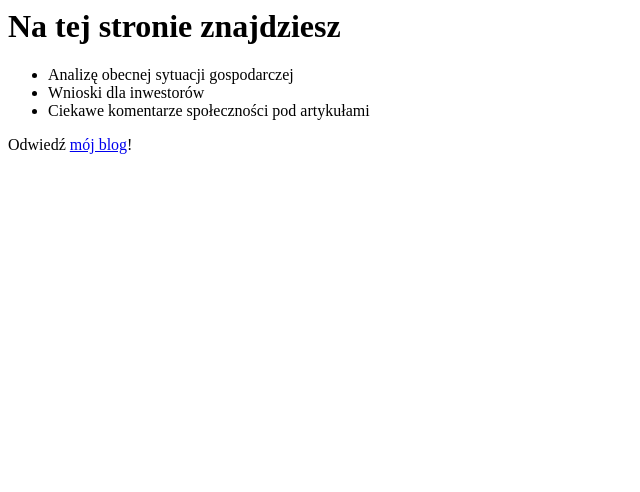
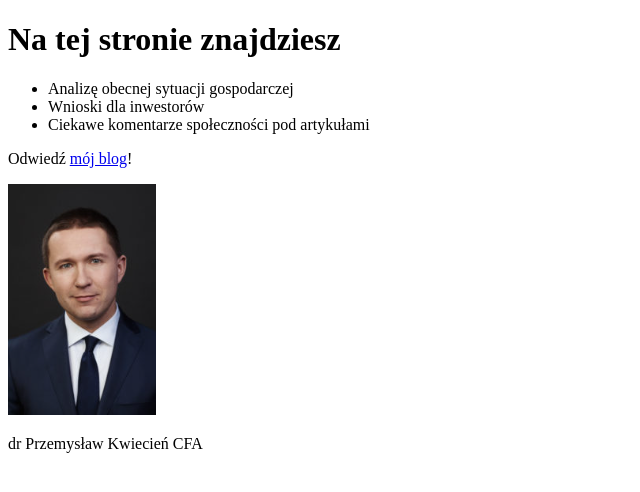
Before and after one commit to drPKwiecien/zadanie1, a plain HTML site: page index.html in a window 1280 px wide. Shown: the whole page, without its empty margins (0-640 px from the left). Drawn offline with Linux system fonts and the light colour scheme.

Commit message:
dodanie obrazka

```diff
--- a/index.html
+++ b/index.html
@@ -1,3 +1,4 @@
+<!DOCTYPE html>
 <html>
 <head>
     <title>Blok ekonomiczny: Przemysław Kwiecień</title>
@@ -10,4 +11,7 @@
     </ul>
     <p>Odwiedź <a href="https://www.przemyslawkwiecien.pl"> mój blog</a>!</p>
 </body>
+<body>
+    <img src="pkfoto.png" alt="foto">
+    <p>dr Przemysław Kwiecień CFA</p>
 </html>
```
Also changed, not shown: pkfoto.png (added).
